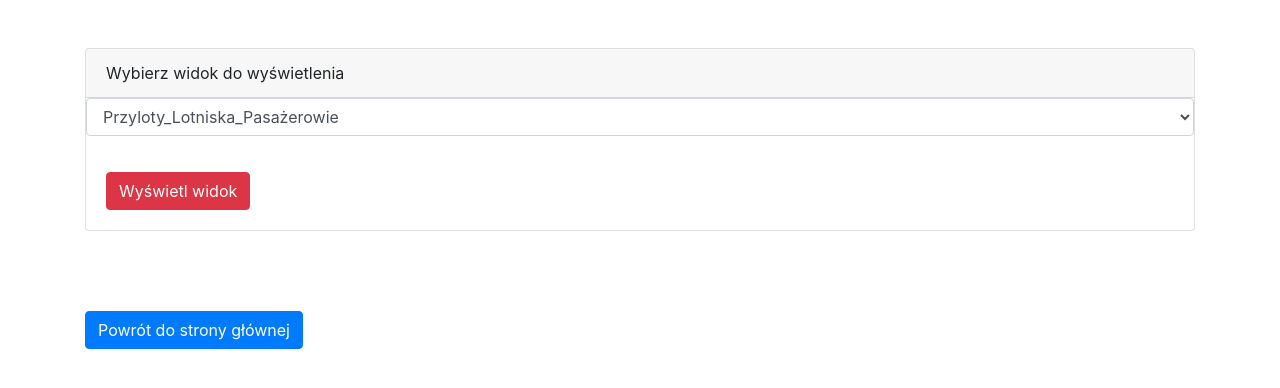
After one commit to KarolKozlowski22/Databases_project, a Flask app: page /widoki in a window 1280 px wide. The commit adds this page. Shown: the top 388 px of the page. Run offline with Flask 3, Linux system fonts and the light colour scheme; some libraries are stand-ins or nearby versions.

Commit message:
View showing feature

```diff
--- a/app.py
+++ b/app.py
@@ -2,6 +2,7 @@ from flask import Flask, render_template, jsonify, request
 from sqlalchemy import text, inspect
 from sqlalchemy.exc import NoSuchTableError, IntegrityError
 from models.models import Lotnisko, Przyloty, Odloty, PasStartowy, Pasazer, Samolot, Pracownik, db
+from datetime import time
 
 import json
 from os import environ
@@ -305,6 +306,39 @@ def usun_zawartosc_tabeli():
     except Exception as e:
         return jsonify({'error': str(e)}), 500
 
+
+@app.route('/zobacz-widok', methods=['GET'])
+def get_widok():
+    try:
+        view_name = request.args.get('view')
+
+        if view_name is None:
+            return jsonify({'error': 'Brak nazwy widoku'}, 400)
+
+        inspector = inspect(db.engine)
+
+        if view_name not in inspector.get_view_names():
+            return jsonify({'error': 'Widok nie istnieje'}, 404)
+
+        raw_query = text(f'SELECT * FROM {view_name}')
+
+        connection = db.engine.connect()
+        result = connection.execute(raw_query)
+
+        columns = result.keys()
+        view_data = [dict(zip(columns, row)) for row in result]
+
+        for row in view_data:
+            for key, value in row.items():
+                if isinstance(value, time):
+                    row[key] = value.strftime('%H:%M:%S')
+
+        return jsonify({'view_data': view_data})
+
+    except Exception as e:
+        return jsonify({'error': str(e)}, 500)
+
+
 @app.route('/main')
 def glowna_strona():
     return render_template('index.html')
@@ -336,3 +370,7 @@ def dodawanie():
 @app.route('/usuwanie')
 def usuwanie():
     return render_template('usuwanie.html')
+
+@app.route('/widoki')
+def widoki():
+    return render_template('widoki.html')
--- a/static/js/script.js
+++ b/static/js/script.js
@@ -30,6 +30,10 @@ function przekieruj_7() {
     window.location.href = '/usuwanie';
 }
 
+function przekieruj_8() {
+    window.location.href = '/widoki';
+}
+
 
 function usunZawartoscTabeli() {
     var selectedTable = document.getElementById('select-table').value;
--- /dev/null
+++ b/static/js/widoki.js
@@ -0,0 +1,43 @@
+function wyswietlWidok() {
+    var nazwa_widoku = document.getElementById('select-table').value;
+    console.log(nazwa_widoku);
+    fetch(`/zobacz-widok?view=${nazwa_widoku}`)
+        .then(response => response.json())
+        .then(data => {
+            if ('view_data' in data) {
+                generujTabele(data.view_data);
+            } else {
+                console.error('Błąd podczas pobierania danych z API');
+            }
+        })
+        .catch(error => console.error('Błąd podczas pobierania danych:', error));
+}
+
+function generujTabele(data) {
+    const tabelaDiv = document.getElementById('tabela-widoku');
+
+    const tabela = document.createElement('table');
+    tabela.className = 'table';
+
+    const naglowek = tabela.createTHead();
+    const wierszNaglowka = naglowek.insertRow();
+
+    for (const kolumna in data[0]) {
+        const komorkaNaglowka = wierszNaglowka.insertCell();
+        komorkaNaglowka.textContent = kolumna;
+    }
+
+    const cialo = tabela.createTBody();
+
+    data.forEach((wiersz) => {
+        const nowyWiersz = cialo.insertRow();
+
+        for (const kolumna in wiersz) {
+            const komorka = nowyWiersz.insertCell();
+            komorka.textContent = wiersz[kolumna];
+        }
+    });
+
+    tabelaDiv.innerHTML = '';
+    tabelaDiv.appendChild(tabela);
+}
--- /dev/null
+++ b/templates/widoki.html
@@ -0,0 +1,38 @@
+<!DOCTYPE html>
+<html lang="en">
+<head>
+    <meta charset="UTF-8">
+    <meta name="viewport" content="width=device-width, initial-scale=1.0">
+    <title>Lotniska</title>
+    <script src="https://code.jquery.com/jquery-3.6.4.min.js"></script>
+    <script src="../static/js/widoki.js"></script>
+    <script src="../static/js/script.js"></script>
+    <link rel="stylesheet" href="https://stackpath.bootstrapcdn.com/bootstrap/4.3.1/css/bootstrap.min.css">
+</head>
+<body>
+    <div class="container mt-5">
+        <div class="card mb-4">
+            <div class="card-header">
+                Wybierz widok do wyświetlenia
+            </div>
+            <div class="form-group">
+                <select id="select-table" class="form-control">
+                    <option value="widok_przyloty_lotniska_pasazerowie">Przyloty_Lotniska_Pasażerowie</option>
+                    <option value="widok_odloty_lotniska_samoloty_pracownicy">Odloty_Lotniska_Samoloty_Pracownicy</option>
+                    <option value="widok_pasazerowie_lotniska_odloty_przyloty">Pasażerowie_Lotniska_Odloty_Przyloty</option>
+                </select>
+            </div>
+
+            <div class="card-body">
+                <button class="btn btn-danger" onclick="wyswietlWidok()">Wyświetl widok</button>
+            </div>
+
+
+        </div>
+        <div id="tabela-widoku" class="card-body">
+
+        </div>
+        <button class="btn btn-primary mt-3" onclick="glownaStrona()">Powrót do strony głównej</button>
+    </div>
+
+</body>
```
Also changed, not shown: templates/index.html (+10 -1 lines).
